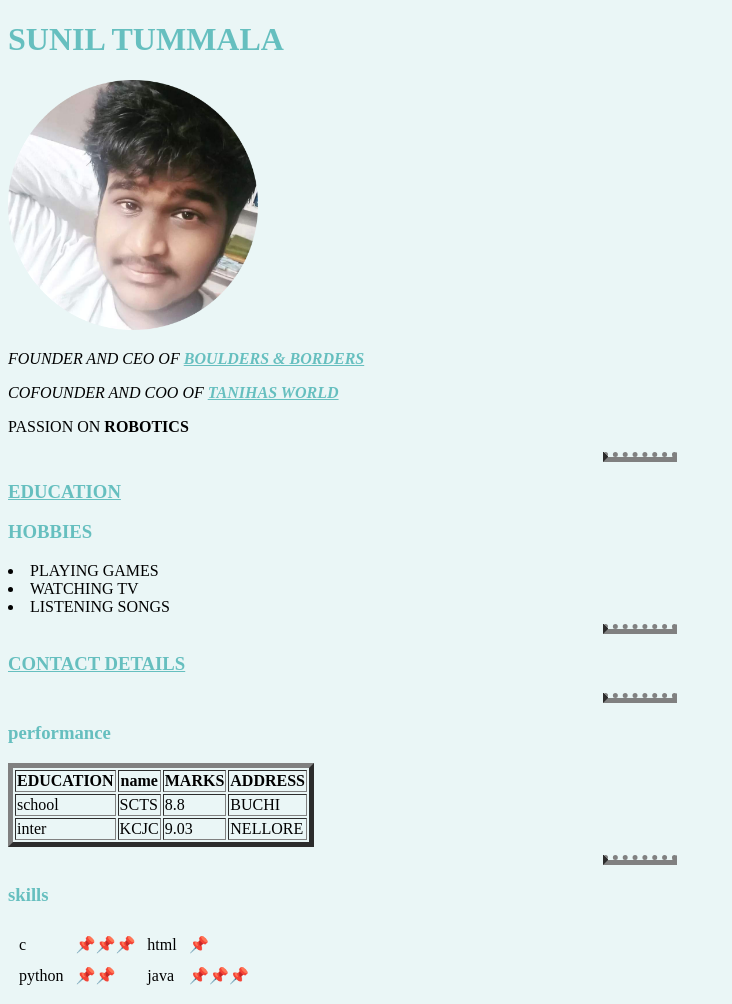
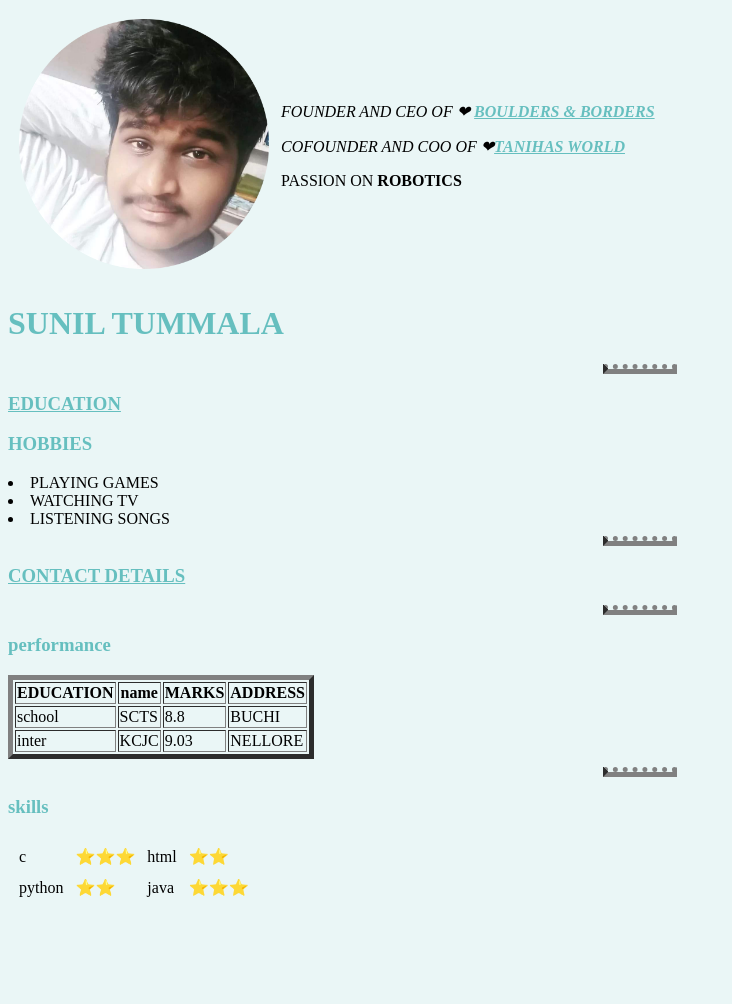
Before and after one commit to suniltummala/cv, a plain HTML site: page index.html in a window 1280 px wide. Shown: the whole page, without its empty margins (0-732 px from the left). After the commit the page ends 916 px from the top, so only its background shows below. Drawn offline with Linux system fonts and the light colour scheme; files that its build step writes are made by us from their sources.

Commit message:
Update index.html

```diff
--- a/index.html
+++ b/index.html
@@ -5,14 +5,21 @@
     <meta http-equiv="X-UA-Compatible" content="IE=edge">
     <meta name="viewport" content="width=device-width, initial-scale=1.0">
     <title>⚡SUNIL⚡</title>
-    <link rel="stylesheet" href="css/styles.css">
-</head>
+   <link rel="stylesheet" href="css/styles.css">
+
+
+  </head>
 <body>
+  <TAble cellspacing="10px">
+    <TR>
+      <TD><img src="sunil pic-modified.png" alt="sunil" width="250" height="250"></TD>
+      <TD><p><I>FOUNDER AND CEO OF ❤ <STROng><a href="http://www.boulders-borders.in.net/"> BOULDERS & BORDERS</a> </STROng></I></p>
+        <p><I>COFOUNDER AND COO OF ❤<STROng><a href="https://tanihas.world/?i=1">TANIHAS WORLD</a></STROng></I></p>
+        <P>PASSION ON <STrong>ROBOTICS</STrong></P></TD>
+    </TR>
+  </TAble>
   <H1>SUNIL TUMMALA</H1>
-    <img src="sunil pic-modified.png" alt="sunil" width="250" height="250">
-    <p><I>FOUNDER AND CEO OF <STROng><a href="http://www.boulders-borders.in.net/"> BOULDERS & BORDERS</a> </STROng></I></p>
-    <p><I>COFOUNDER AND COO OF <STROng><a href="https://tanihas.world/?i=1">TANIHAS WORLD</a></STROng></I></p>
-    <P>PASSION ON <STrong>ROBOTICS</STrong></P><HR>
+  <HR>
       <H3><a href="EDUCATION.HTML">EDUCATION</a></H3>
         <H3>HOBBIES</H3>
         <ol></ol>
@@ -53,15 +60,15 @@
   <table cellspacing="10">
    <tr>
     <td>c</td>
-    <td>📌📌📌</td>
+    <td>⭐⭐⭐</td>
     <td>html</td>
-    <td>📌</td>
+    <td>⭐⭐</td>
    </tr>
    <tr>
    <td>python</td>
-   <td>📌📌</td>
+   <td>⭐⭐</td>
    <td>java</td>
-  <td>📌📌📌</td>
+  <td>⭐⭐⭐</td>
   </tr>
   </table>
 </body>
```
